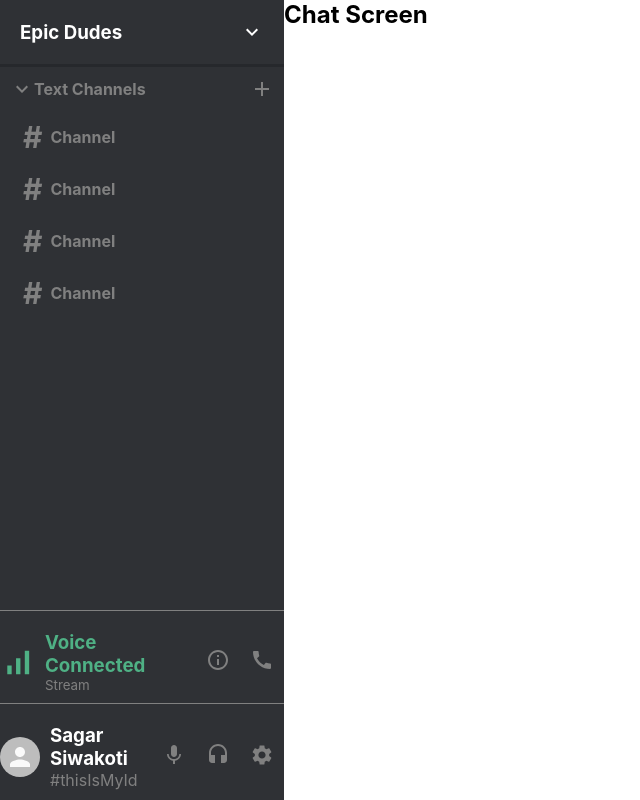
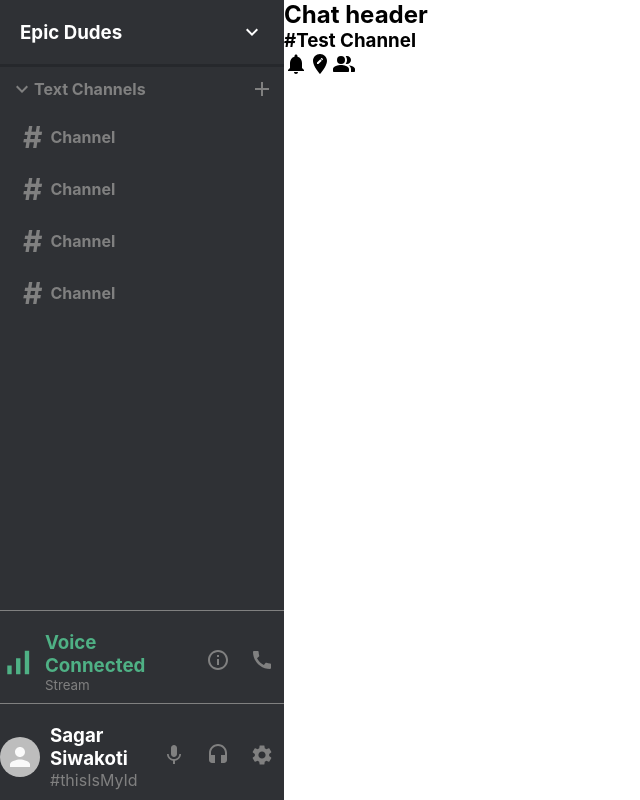
Before and after one commit to sagar-siwakoti/redux-discord, a React (Create React App) app: page / in a window 1280 px wide. Shown: the whole page, without its empty margins (0-640 px from the left). Built offline with nearby package versions, Linux system fonts and the light colour scheme.

Commit message:
-chat header component added

```diff
--- a/src/components/Chat/Chat.jsx
+++ b/src/components/Chat/Chat.jsx
@@ -1,9 +1,10 @@
 import React from 'react';
 import "./Chat.css"
+import ChatHeader from "./ChatHeader";
 function Chat(props) {
     return (
         <div className="chat">
-            <h2>Chat Screen</h2>
+            <ChatHeader/>
         </div>
     );
 }
--- /dev/null
+++ b/src/components/Chat/ChatHeader.jsx
@@ -0,0 +1,25 @@
+import React from "react";
+import PeopleAltRoundedIcon from '@material-ui/icons/PeopleAltRounded';
+import EditLocationIcon from '@material-ui/icons/EditLocation';
+import NotificationsIcon from '@material-ui/icons/Notifications';
+import "./ChatHeader.css";
+function ChatHeader(props) {
+  return (
+    <div className="chatHeader">
+      <h2>Chat header</h2>
+      <div className="chatHeader__left">
+        <h3>
+          <span className="chatHeader__hash">#</span>
+          Test Channel
+        </h3>
+      </div>
+      <div className="chatHeader__right">
+        <NotificationsIcon/>
+        <EditLocationIcon/>
+        <PeopleAltRoundedIcon/>
+      </div>
+    </div>
+  );
+}
+
+export default ChatHeader;
```
Also changed, not shown: src/components/Chat/ChatHeader.css (added).
